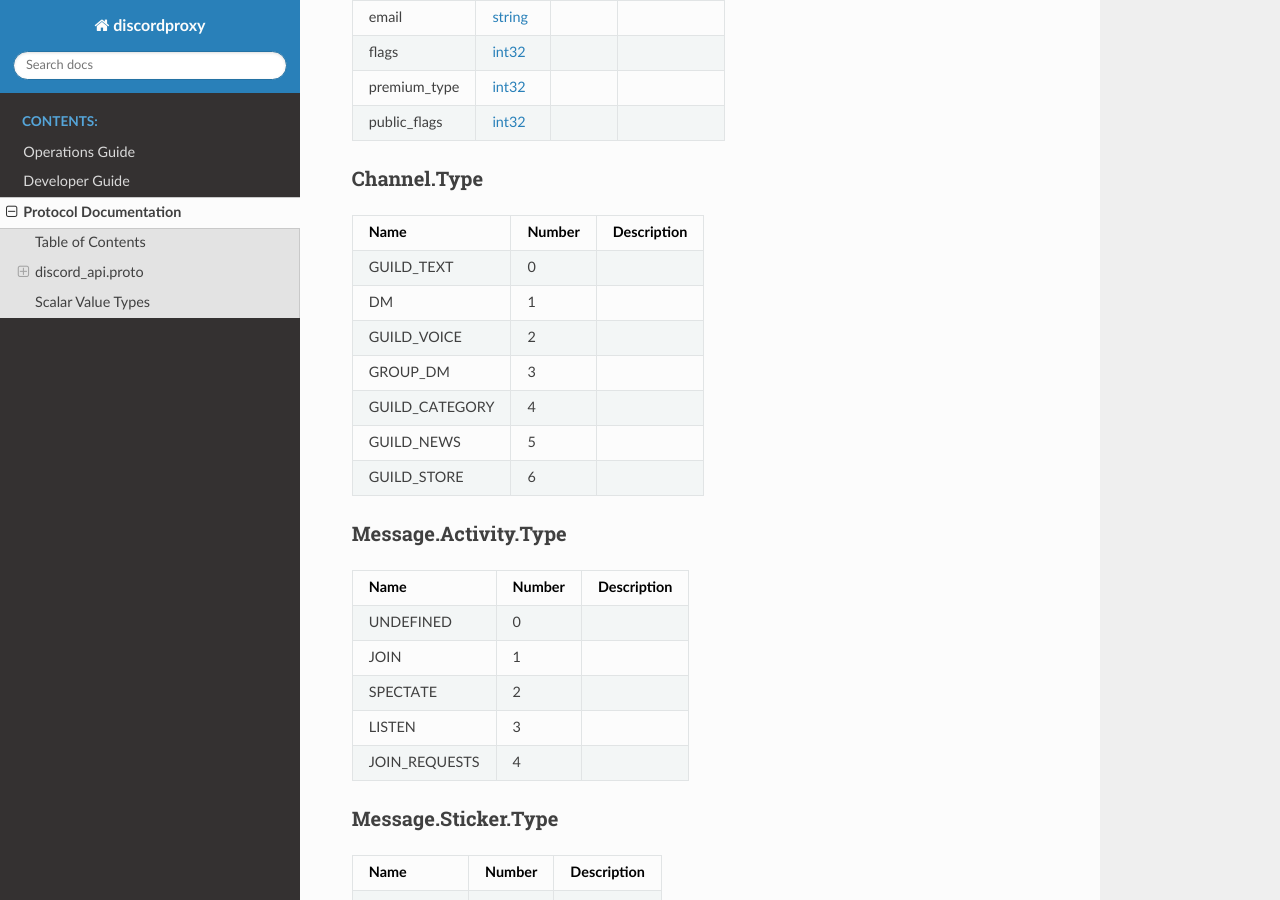
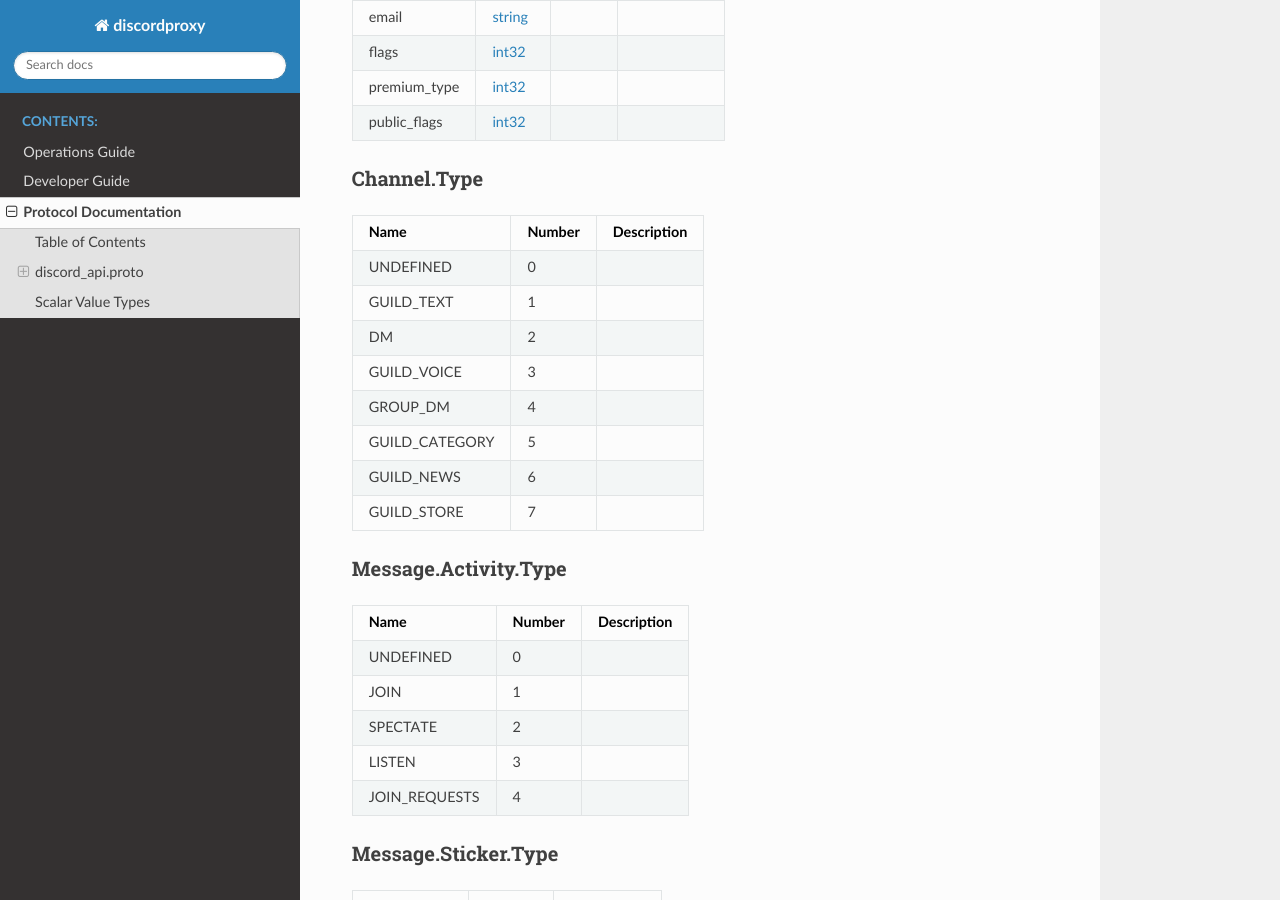
Before and after one commit to buahaha/discordproxy, a Sphinx documentation site: the page built from docs/api.md, in a window 1280 px wide and 900 px high, scrolled down 9921 px. Built offline with Sphinx 7.4.7 and the Read the Docs theme 2.0.0, drawn with Linux system fonts in a browser that asks for light colours.

Commit message:
Adjust channel type enum to include default

```diff
--- a/docs/api.md
+++ b/docs/api.md
@@ -608,13 +608,14 @@ Source: https://discord.com/developers/docs/resources/user#user-object
 
 | Name | Number | Description |
 | ---- | ------ | ----------- |
-| GUILD_TEXT | 0 |  |
-| DM | 1 |  |
-| GUILD_VOICE | 2 |  |
-| GROUP_DM | 3 |  |
-| GUILD_CATEGORY | 4 |  |
-| GUILD_NEWS | 5 |  |
-| GUILD_STORE | 6 |  |
+| UNDEFINED | 0 |  |
+| GUILD_TEXT | 1 |  |
+| DM | 2 |  |
+| GUILD_VOICE | 3 |  |
+| GROUP_DM | 4 |  |
+| GUILD_CATEGORY | 5 |  |
+| GUILD_NEWS | 6 |  |
+| GUILD_STORE | 7 |  |
 
 
 
```
Also changed, not shown: 3 other files.
